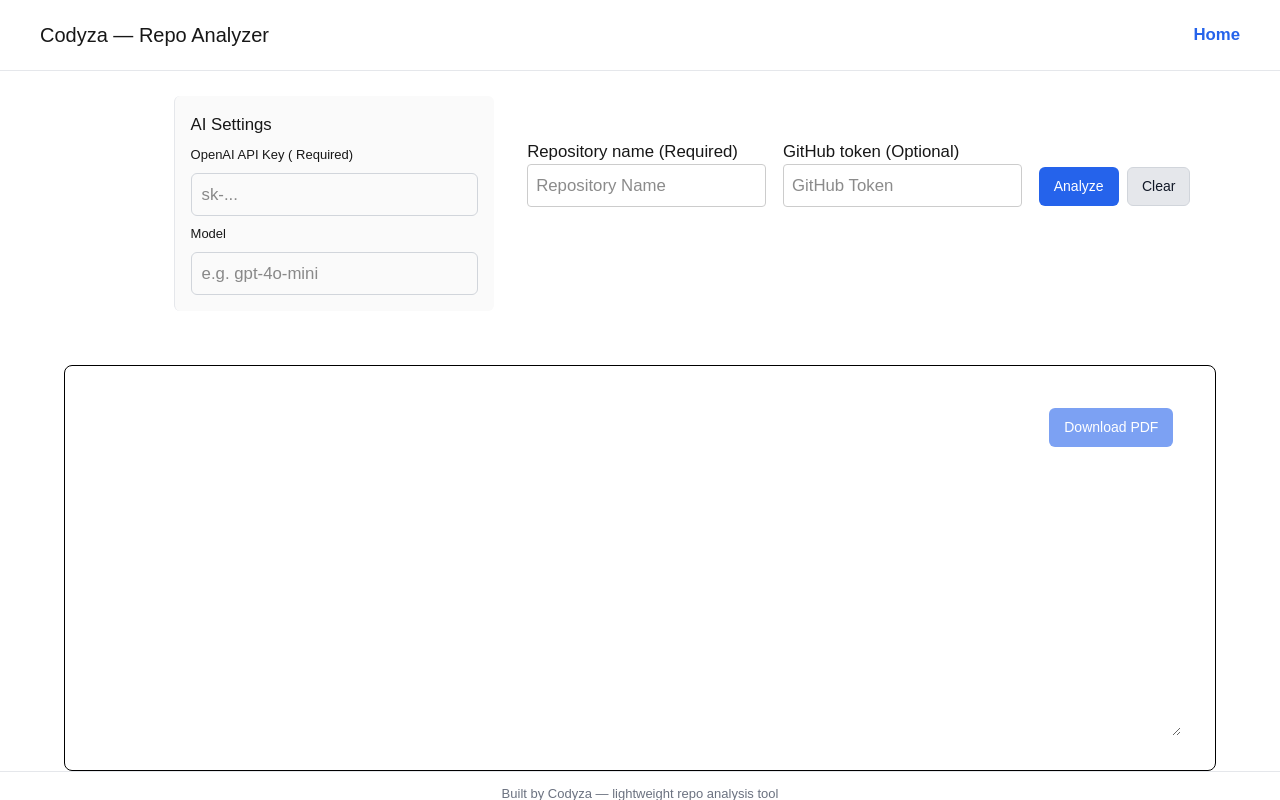
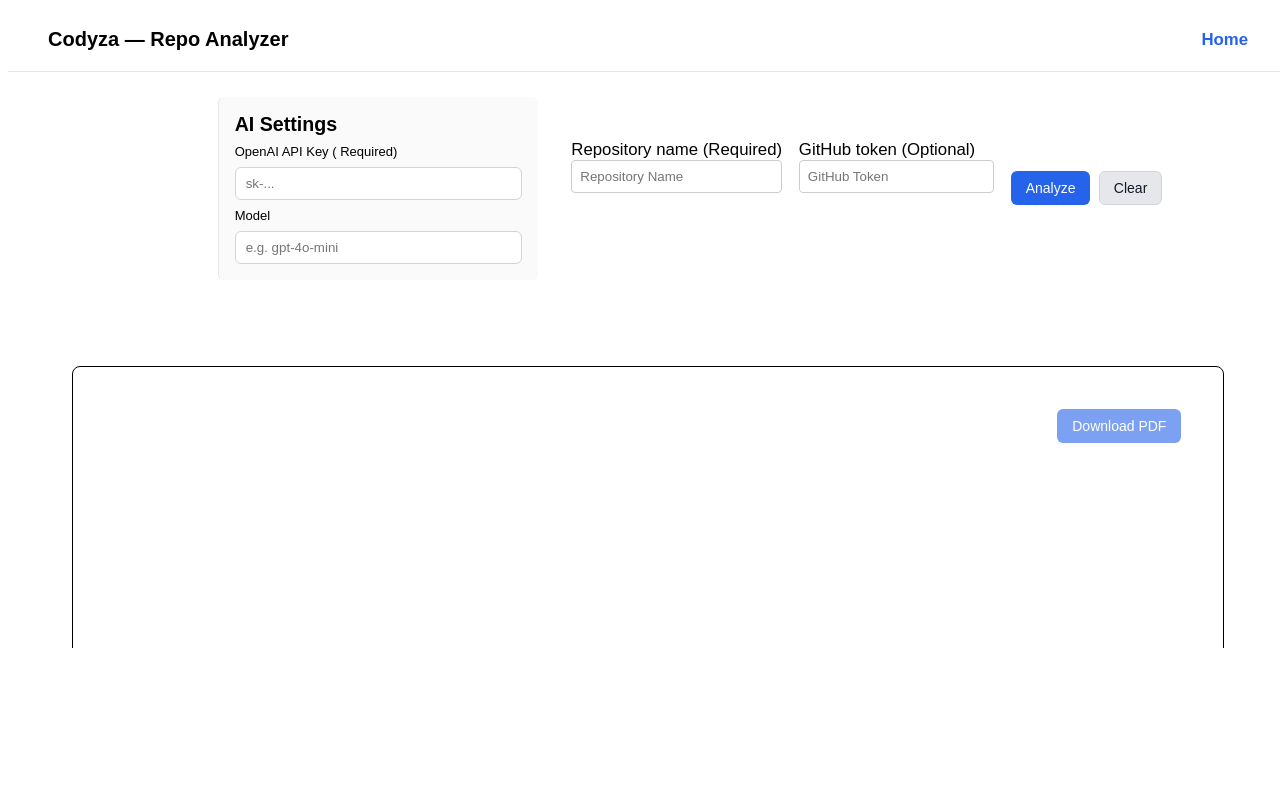
Before and after one commit to insonia78/Codyza-Project-Autopsy, a Next.js app in the folder app/: page /Home in a window 1280 px wide. Built offline with nearby package versions, Linux system fonts and the light colour scheme.

Commit message:
added meta data fixed background color display

```diff
--- a/app/app/globals.css
+++ b/app/app/globals.css
@@ -1,23 +1,4 @@
-@import "tailwindcss";
 
-:root {
-  --background: #ffffff;
-  --foreground: #171717;
-}
-
-@theme inline {
-  --color-background: var(--background);
-  --color-foreground: var(--foreground);
-  --font-sans: var(--font-geist-sans);
-  --font-mono: var(--font-geist-mono);
-}
-
-@media (prefers-color-scheme: dark) {
-  :root {
-    --background: #0a0a0a;
-    --foreground: #ededed;
-  }
-}
 
 body {
   background: var(--background);
--- a/app/app/layout.tsx
+++ b/app/app/layout.tsx
@@ -15,8 +15,8 @@ const geistMono = Geist_Mono({
 });
 
 export const metadata: Metadata = {
-  title: "Create Next App",
-  description: "Generated by create next app",
+  title: "Codyza Repo Analyzer",
+  description: "Analyze GitHub repositories with optional AI-assisted insights for maintenance, onboarding, and project review.",
 };
 
 export default function RootLayout({ children }: LayoutProps<"/">) {
```
